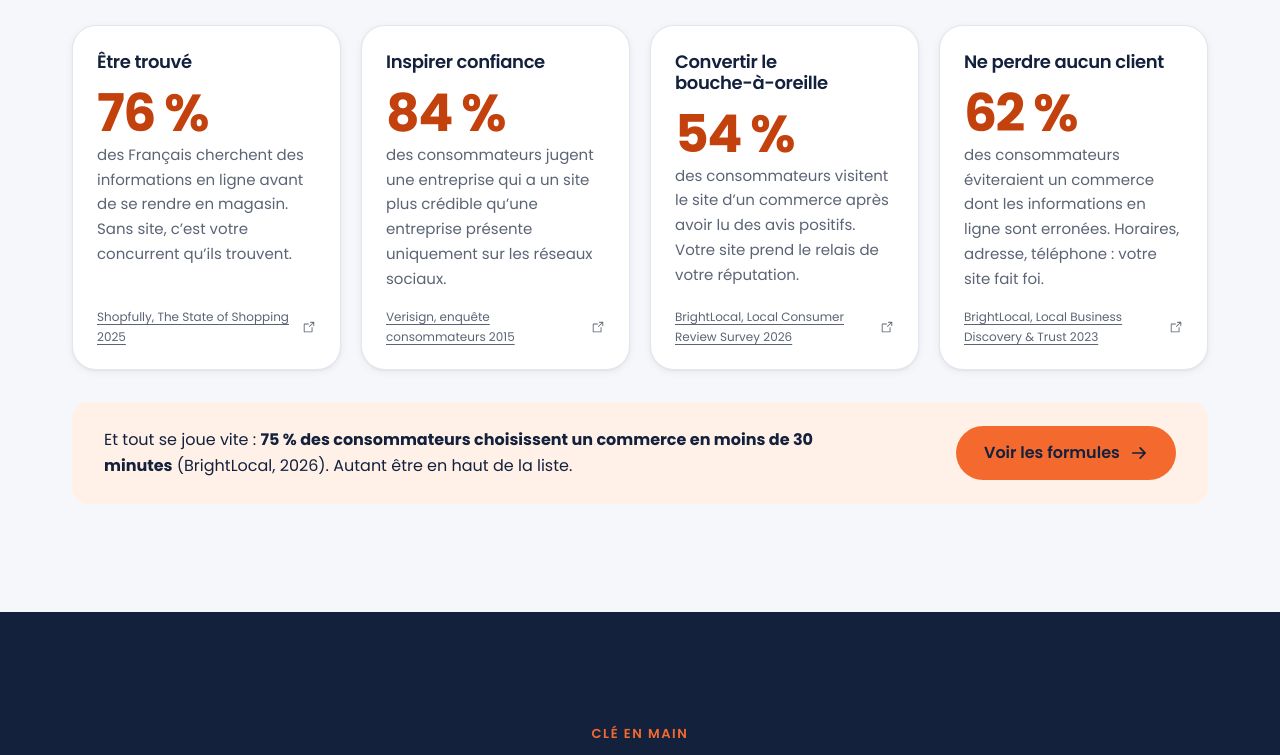
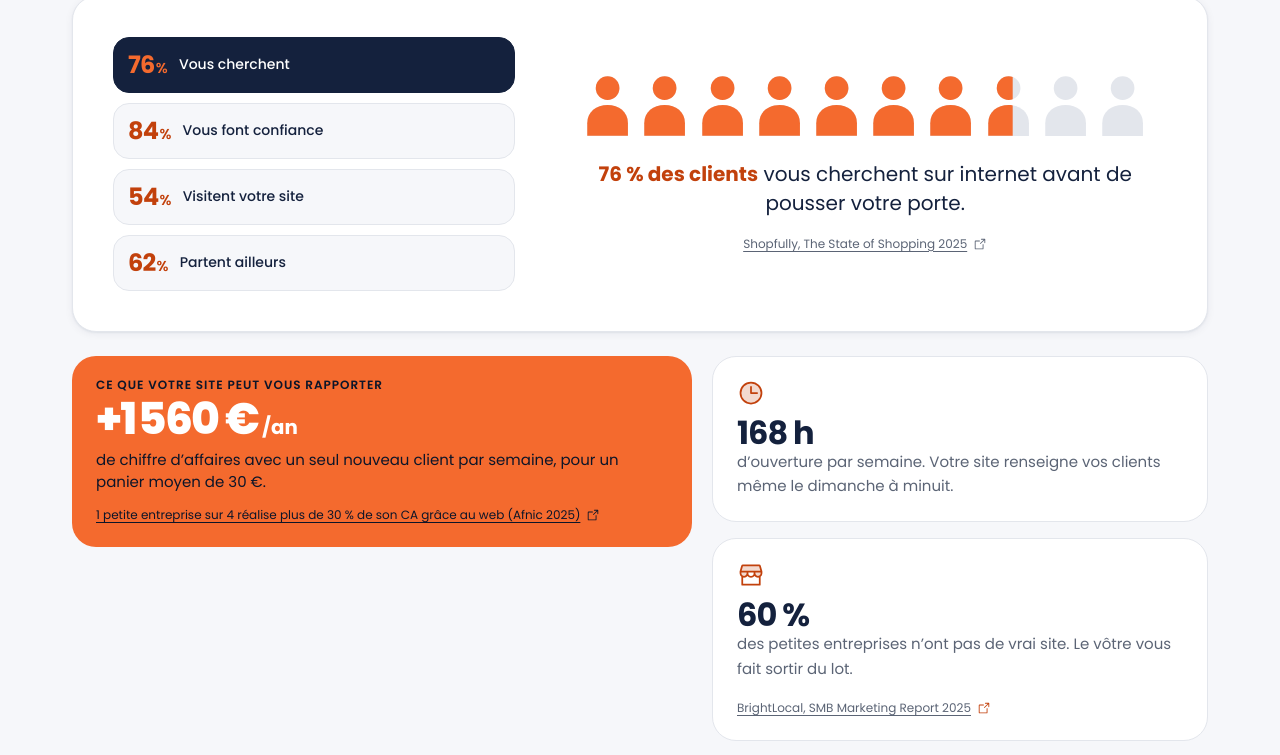
Before and after one commit to Jeremy91890/portfolio, a React (Vite) app: page / in a window 1280 px wide. Shown: the part 2748-3503 px from the top of the page. Built offline with nearby package versions, Linux system fonts and the light colour scheme.

Commit message:
Add new SVG logos and enhance the 'Why' component with interactive statistics and styling updates

```diff
--- a/src/components/Why.tsx
+++ b/src/components/Why.tsx
@@ -1,41 +1,62 @@
-import { motion } from 'motion/react';
-import { ArrowRight, ArrowSquareOut } from '@phosphor-icons/react';
-import { Reveal, SectionHead, Stagger, fadeUp } from './Reveal';
+import { useId, useRef, useState, type CSSProperties, type KeyboardEvent } from 'react';
+import { useInView } from 'motion/react';
+import { ArrowRight, ArrowSquareOut, Clock, Storefront } from '@phosphor-icons/react';
+import { Reveal, SectionHead } from './Reveal';
 import Counter from './Counter';
 
 // Chaque chiffre est repris tel quel de la source citée.
 const stats = [
   {
     value: 76,
-    title: 'Être trouvé',
-    text: 'des Français cherchent des informations en ligne avant de se rendre en magasin. Sans site, c’est votre concurrent qu’ils trouvent.',
+    tab: 'Vous cherchent',
+    text: 'vous cherchent sur internet avant de pousser votre porte.',
     source: 'Shopfully, The State of Shopping 2025',
     url: 'https://www.ecommerce-nation.fr/etude-shopfully-2025-priorites-achat-francais/',
   },
   {
     value: 84,
-    title: 'Inspirer confiance',
-    text: 'des consommateurs jugent une entreprise qui a un site plus crédible qu’une entreprise présente uniquement sur les réseaux sociaux.',
+    tab: 'Vous font confiance',
+    text: 'font davantage confiance à un commerce qui a son propre site qu’à une simple page sur les réseaux.',
     source: 'Verisign, enquête consommateurs 2015',
     url: 'https://blog.verisign.com/getting-online/verisign-2015-online-survey-97-percent-of-smbs-would-recommend-having-a-website-to-other-smbs/',
   },
   {
     value: 54,
-    title: 'Convertir le bouche-à-oreille',
-    text: 'des consommateurs visitent le site d’un commerce après avoir lu des avis positifs. Votre site prend le relais de votre réputation.',
+    tab: 'Visitent votre site',
+    text: 'filent sur votre site après avoir lu de bons avis sur vous.',
     source: 'BrightLocal, Local Consumer Review Survey 2026',
     url: 'https://www.brightlocal.com/resources/local-seo-statistics/',
   },
   {
     value: 62,
-    title: 'Ne perdre aucun client',
-    text: 'des consommateurs éviteraient un commerce dont les informations en ligne sont erronées. Horaires, adresse, téléphone : votre site fait foi.',
+    tab: 'Partent ailleurs',
+    text: 'vont chez un concurrent si vos horaires ou votre adresse en ligne sont faux.',
     source: 'BrightLocal, Local Business Discovery & Trust 2023',
     url: 'https://www.brightlocal.com/resources/local-seo-statistics/',
+    loss: true,
   },
 ];
 
+
 export default function Why() {
+  const [active, setActive] = useState(0);
+  const tabs = useRef<(HTMLButtonElement | null)[]>([]);
+  const crowd = useRef<HTMLDivElement>(null);
+  // Les silhouettes ne s'allument qu'une fois visibles : le HTML pré-rendu reste identique à l'hydratation
+  const inView = useInView(crowd, { once: true, margin: '0px 0px -15% 0px' });
+  const uid = useId();
+  const stat = stats[active];
+  const filled = inView ? stat.value : 0;
+
+  const onKey = (e: KeyboardEvent) => {
+    const step = { ArrowRight: 1, ArrowDown: 1, ArrowLeft: -1, ArrowUp: -1 }[e.key];
+    if (!step) return;
+    e.preventDefault();
+    const next = (active + step + stats.length) % stats.length;
+    setActive(next);
+    tabs.current[next]?.focus();
+  };
+
   return (
     <section id="pourquoi" className="section section--surface" aria-labelledby="pourquoi-title">
       <div className="container">
@@ -47,37 +68,147 @@ export default function Why() {
               Vos clients vous cherchent en ligne. <span className="accent">Soyez là quand ils le font.</span>
             </>
           }
-          lead="Un site vitrine, c’est votre boutique ouverte 24 h/24 : il rassure, il informe et il amène des clients jusqu’à votre porte. Les études le confirment."
+          lead="Imaginez 10 clients potentiels. Voici ce qu’ils font, d’après les études."
         />
 
-        <Stagger as="ul" className="why" step={0.08}>
-          {stats.map((s) => (
-            <motion.li key={s.title} className="why__card" variants={fadeUp}>
-              <h3>{s.title}</h3>
-              <p className="why__value">
-                <Counter to={s.value} suffix={' %'} />
-              </p>
-              <p className="why__text">{s.text}</p>
-              <a className="why__source" href={s.url} target="_blank" rel="noopener noreferrer">
-                {s.source}
-                <ArrowSquareOut size={14} aria-hidden="true" />
-                <span className="sr-only">(nouvel onglet)</span>
-              </a>
-            </motion.li>
-          ))}
-        </Stagger>
+        <Reveal className="crowd">
+          <div className="crowd__tabs" role="tablist" aria-label="Ce que font vos clients potentiels" onKeyDown={onKey}>
+            {stats.map((s, i) => (
+              <button
+                key={s.tab}
+                ref={(el) => {
+                  tabs.current[i] = el;
+                }}
+                type="button"
+                role="tab"
+                id={`${uid}-tab-${i}`}
+                aria-selected={i === active}
+                aria-controls={`${uid}-panel`}
+                tabIndex={i === active ? 0 : -1}
+                className={`crowd__tab${s.loss ? ' crowd__tab--loss' : ''}`}
+                onClick={() => setActive(i)}
+              >
+                <span className="crowd__tab-value">
+                  {s.value}
+                  <small>%</small>
+                </span>
+                <span className="crowd__tab-label">{s.tab}</span>
+              </button>
+            ))}
+          </div>
 
-        <Reveal className="why__note" delay={0.1}>
-          <p>
-            Et tout se joue vite : <strong>75&nbsp;% des consommateurs choisissent un commerce en moins de 30 minutes</strong>{' '}
-            (BrightLocal, 2026). Autant être en haut de la liste.
+          <div
+            className={`crowd__stage${stat.loss ? ' crowd__stage--loss' : ''}`}
+            role="tabpanel"
+            id={`${uid}-panel`}
+            aria-labelledby={`${uid}-tab-${active}`}
+          >
+            <div ref={crowd} className="crowd__grid" aria-hidden="true">
+              <svg width="0" height="0" className="crowd__defs">
+                <symbol id={`${uid}-person`} viewBox="0 0 16 22">
+                  <circle cx="8" cy="5" r="4.2" />
+                  <path d="M0.8 22v-4.6C0.8 13.4 4 11 8 11s7.2 2.4 7.2 6.4V22z" />
+                </symbol>
+              </svg>
+              {Array.from({ length: 10 }, (_, i) => (
+                // Une silhouette = 10 % ; la dernière se remplit en partie (76 % → 7,6 silhouettes)
+                <span
+                  key={i}
+                  className="crowd__person"
+                  style={
+                    {
+                      '--f': Math.min(1, Math.max(0, filled / 10 - i)),
+                      transitionDelay: `${i * 50}ms`,
+                    } as CSSProperties
+                  }
+                >
+                  <svg className="crowd__person-base">
+                    <use href={`#${uid}-person`} />
+                  </svg>
+                  <svg className="crowd__person-fill">
+                    <use href={`#${uid}-person`} />
+                  </svg>
+                </span>
+              ))}
+            </div>
+
+            <p className="crowd__caption" aria-live="polite">
+              <strong>{stat.value} % des clients</strong>{' '}
+              {stat.text}
+            </p>
+            <a className="why__source" href={stat.url} target="_blank" rel="noopener noreferrer">
+              {stat.source}
+              <ArrowSquareOut size={14} aria-hidden="true" />
+              <span className="sr-only">(nouvel onglet)</span>
+            </a>
+          </div>
+        </Reveal>
+
+        <Gains />
+      </div>
+    </section>
+  );
+}
+
+// Hypothèse affichée : un client de plus par semaine, panier moyen de 30 €
+const BASKET = 30;
+
+function Gains() {
+  return (
+    <div className="gains">
+      <Reveal className="gains__calc">
+        <h3 className="gains__title">Ce que votre site peut vous rapporter</h3>
+        <p className="gains__amount">
+          +<Counter to={BASKET * 52} suffix=" €" />
+          <small>/an</small>
+        </p>
+        <p className="gains__sub">
+          de chiffre d’affaires avec un seul nouveau client par semaine, pour un panier moyen de {BASKET}&nbsp;€.
+        </p>
+        <a
+          className="why__source"
+          href="https://www.francenum.gouv.fr/magazine-du-numerique/presence-en-ligne-des-tpe-pme-une-progression-qui-marque-legerement-le-pas"
+          target="_blank"
+          rel="noopener noreferrer"
+        >
+          1 petite entreprise sur 4 réalise plus de 30&nbsp;% de son CA grâce au web (Afnic 2025)
+          <ArrowSquareOut size={14} aria-hidden="true" />
+          <span className="sr-only">(nouvel onglet)</span>
+        </a>
+      </Reveal>
+
+      <ul className="gains__facts">
+        <Reveal as="li" className="gains__fact" delay={0.08}>
+          <Clock size={28} weight="duotone" aria-hidden="true" />
+          <p className="gains__fact-value">
+            <Counter to={168} suffix=" h" />
           </p>
+          <p>d’ouverture par semaine. Votre site renseigne vos clients même le dimanche à minuit.</p>
+        </Reveal>
+        <Reveal as="li" className="gains__fact" delay={0.16}>
+          <Storefront size={28} weight="duotone" aria-hidden="true" />
+          <p className="gains__fact-value">
+            <Counter to={60} suffix=" %" />
+          </p>
+          <p>des petites entreprises n’ont pas de vrai site. Le vôtre vous fait sortir du lot.</p>
+          <a
+            className="why__source"
+            href="https://www.brightlocal.com/research/smb-marketing-2025/"
+            target="_blank"
+            rel="noopener noreferrer"
+          >
+            BrightLocal, SMB Marketing Report 2025
+            <ArrowSquareOut size={14} aria-hidden="true" />
+            <span className="sr-only">(nouvel onglet)</span>
+          </a>
+        </Reveal>
+        <li className="gains__cta">
           <a className="btn" href="#tarifs">
             Voir les formules
             <ArrowRight size={18} weight="bold" aria-hidden="true" />
           </a>
-        </Reveal>
-      </div>
-    </section>
+        </li>
+      </ul>
+    </div>
   );
 }
--- a/src/styles.css
+++ b/src/styles.css
@@ -1033,32 +1033,96 @@ button { font: inherit; color: inherit; }
 .quote-banner p { margin-top: 8px; color: var(--gray-on-dark); max-width: 640px; }
 
 /* ---------- Why ---------- */
-.why {
-  display: grid;
-  gap: 16px;
-}
-@media (min-width: 640px) { .why { grid-template-columns: repeat(2, minmax(0, 1fr)); } }
-@media (min-width: 1024px) { .why { grid-template-columns: repeat(4, minmax(0, 1fr)); gap: 20px; } }
-.why__card {
-  display: flex;
-  flex-direction: column;
-  padding: 26px 24px 22px;
+.crowd {
+  display: grid;
+  gap: 20px;
+  padding: clamp(20px, 4vw, 40px);
   border-radius: var(--radius-lg);
   background: var(--white);
   border: 1px solid var(--border);
   box-shadow: var(--shadow-sm);
 }
-.why__value {
-  font-size: clamp(2.75rem, 5vw, 3.25rem);
+@media (min-width: 900px) {
+  .crowd { grid-template-columns: minmax(0, 0.8fr) minmax(0, 1.2fr); gap: 48px; align-items: center; }
+}
+.crowd__tabs {
+  display: grid;
+  grid-template-columns: repeat(2, minmax(0, 1fr));
+  gap: 8px;
+}
+@media (min-width: 900px) { .crowd__tabs { grid-template-columns: 1fr; gap: 10px; } }
+.crowd__tab {
+  display: flex;
+  align-items: center;
+  gap: 12px;
+  min-height: 56px;
+  padding: 10px 14px;
+  border: 1px solid var(--border);
+  border-radius: var(--radius);
+  background: var(--surface);
+  text-align: left;
+  cursor: pointer;
+  touch-action: manipulation;
+  transition: background var(--dur) var(--ease-out), border-color var(--dur) var(--ease-out),
+    color var(--dur) var(--ease-out);
+}
+.crowd__tab:hover { border-color: var(--dash); }
+.crowd__tab[aria-selected='true'] { background: var(--navy); border-color: var(--navy); color: var(--white); }
+.crowd__tab-value {
+  flex-shrink: 0;
+  min-width: 2ch;
+  font-size: 1.5rem;
   font-weight: 700;
   line-height: 1;
   letter-spacing: -0.03em;
+  font-variant-numeric: tabular-nums;
   color: var(--orange-text);
-  font-variant-numeric: tabular-nums;
-}
-.why__card h3 { font-size: 1.125rem; font-weight: 600; }
-.why__value { margin-top: 14px; }
-.why__text { margin-top: 4px; font-size: 0.9375rem; color: var(--gray); }
+}
+.crowd__tab[aria-selected='true'] .crowd__tab-value { color: var(--orange); }
+.crowd__tab-label { font-size: 0.875rem; font-weight: 500; line-height: 1.3; }
+.crowd__tab-value small { font-size: 0.6em; font-weight: 600; margin-left: 1px; }
+
+.crowd__grid {
+  display: grid;
+  grid-template-columns: repeat(5, minmax(0, 1fr));
+  gap: 14px 16px;
+  max-width: 300px;
+  margin-inline: auto;
+}
+@media (min-width: 560px) {
+  .crowd__grid { grid-template-columns: repeat(10, minmax(0, 1fr)); gap: 12px; max-width: 560px; }
+}
+.crowd__defs { position: absolute; }
+.crowd__person {
+  position: relative;
+  display: block;
+  aspect-ratio: 16 / 22;
+}
+.crowd__person svg { position: absolute; inset: 0; width: 100%; height: 100%; }
+.crowd__person-base { fill: var(--border); transition: fill 260ms var(--ease-out); }
+/* Remplissage de gauche à droite, proportionnel à --f (0 → 1) */
+.crowd__person-fill {
+  fill: var(--orange);
+  clip-path: inset(0 calc((1 - var(--f, 0)) * 100%) 0 0);
+  transition: clip-path 420ms var(--ease-out), fill 260ms var(--ease-out);
+  transition-delay: inherit;
+}
+/* Clients perdus : les silhouettes s'effacent au lieu de s'allumer */
+.crowd__stage--loss .crowd__person-base { fill: var(--navy-2); }
+.crowd__stage--loss .crowd__person-fill { fill: var(--border); }
+
+.crowd__caption {
+  margin-top: 24px;
+  max-width: 44ch;
+  margin-inline: auto;
+  text-align: center;
+  font-size: clamp(1.0625rem, 2vw, 1.25rem);
+  line-height: 1.45;
+}
+.crowd__caption strong { color: var(--orange-text); font-weight: 700; }
+.crowd__stage--loss .crowd__caption strong { color: var(--navy); }
+.crowd__stage .why__source { justify-content: center; }
+
 .why__source {
   margin-top: auto;
   padding-top: 16px;
@@ -1071,19 +1135,66 @@ button { font: inherit; color: inherit; }
 }
 .why__source:hover { color: var(--navy); }
 .why__source svg { flex-shrink: 0; }
-.why__note {
-  margin-top: 32px;
-  display: grid;
-  gap: 20px;
-  justify-items: start;
+
+.gains {
+  margin-top: 24px;
+  display: grid;
+  gap: 16px;
+}
+@media (min-width: 900px) { .gains { grid-template-columns: minmax(0, 1.25fr) minmax(0, 1fr); gap: 20px; } }
+.gains__calc {
+  align-self: start;
+  display: flex;
+  flex-direction: column;
   padding: 22px 24px;
-  border-radius: var(--radius);
-  background: var(--orange-soft);
-}
-@media (min-width: 768px) {
-  .why__note { grid-template-columns: 1fr auto; align-items: center; padding: 24px 32px; }
-}
-.why__note p { max-width: 720px; }
+  border-radius: var(--radius-lg);
+  background: var(--orange);
+  color: var(--navy-3);
+}
+.gains__title {
+  font-size: 0.75rem;
+  font-weight: 600;
+  letter-spacing: 0.08em;
+  text-transform: uppercase;
+}
+.gains__amount {
+  margin-top: 6px;
+  font-size: clamp(2.25rem, 5vw, 2.75rem);
+  font-weight: 800;
+  line-height: 1;
+  letter-spacing: -0.04em;
+  font-variant-numeric: tabular-nums;
+  color: var(--white);
+}
+.gains__amount small { font-size: 0.45em; font-weight: 700; letter-spacing: 0; margin-left: 4px; }
+.gains__sub { margin-top: 8px; font-size: 0.9375rem; line-height: 1.45; }
+.gains__calc .why__source { padding-top: 12px; color: var(--navy-3); }
+.gains__calc .why__source:hover { color: var(--navy-3); text-decoration-thickness: 2px; }
+
+.gains__facts { display: grid; gap: 16px; }
+@media (min-width: 560px) and (max-width: 899px) { .gains__facts { grid-template-columns: 1fr 1fr; } }
+.gains__fact {
+  display: flex;
+  flex-direction: column;
+  padding: 22px 24px;
+  border-radius: var(--radius-lg);
+  background: var(--white);
+  border: 1px solid var(--border);
+  color: var(--gray);
+  font-size: 0.9375rem;
+}
+.gains__fact svg:first-child { color: var(--orange-text); }
+.gains__fact-value {
+  margin-top: 8px;
+  font-size: 2rem;
+  font-weight: 700;
+  line-height: 1.1;
+  letter-spacing: -0.03em;
+  color: var(--navy);
+  font-variant-numeric: tabular-nums;
+}
+.gains__cta { display: flex; align-items: center; }
+@media (min-width: 560px) and (max-width: 899px) { .gains__cta { grid-column: 1 / -1; } }
 
 /* ---------- Market ---------- */
 .market {
```
Also changed, not shown: public/logo-nappage-horizontal.svg (added), public/logo-nappage.svg (added).
